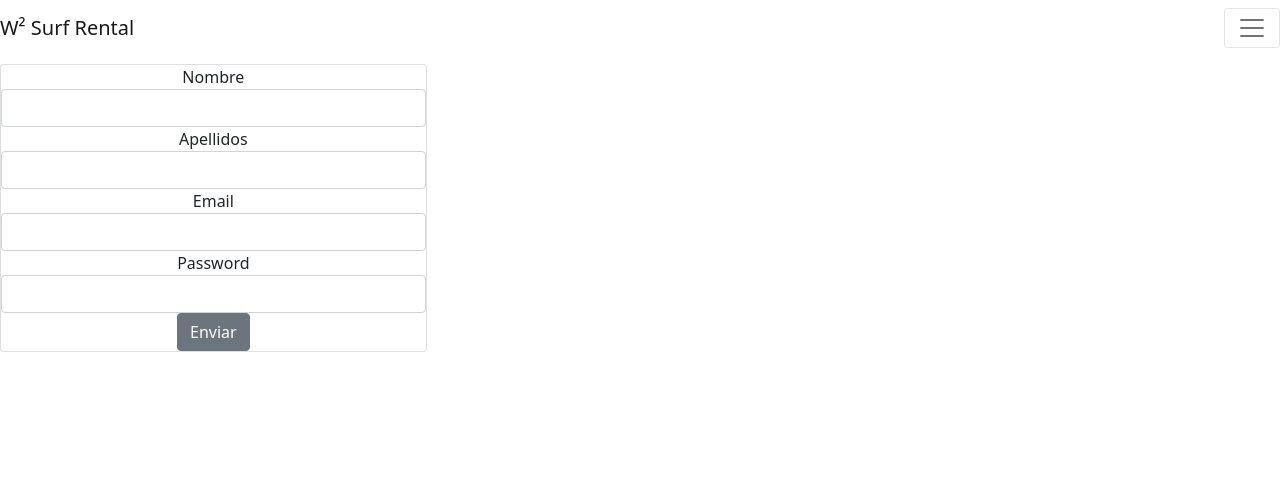
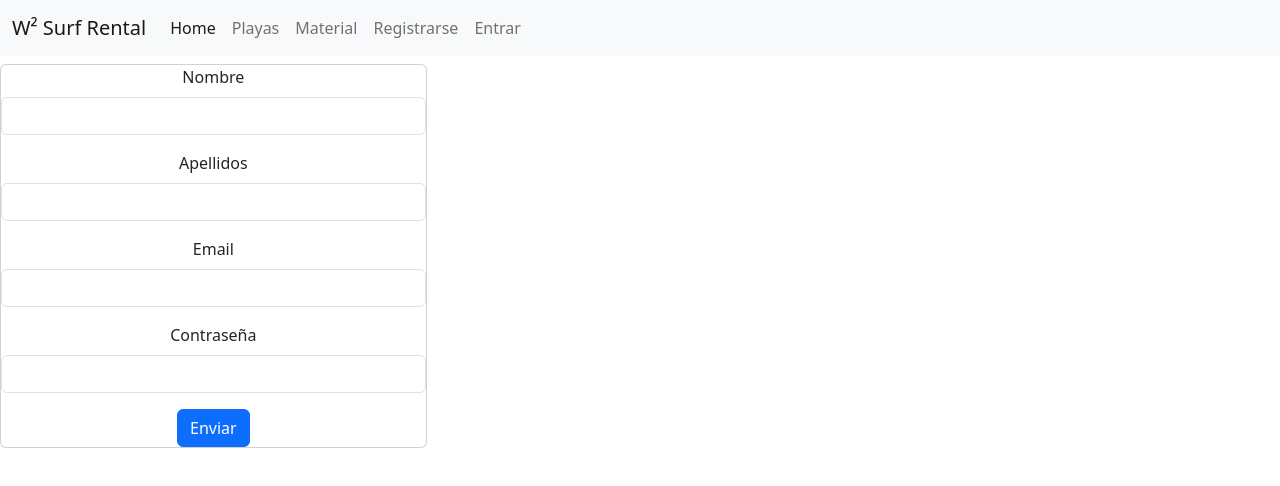
Before and after one commit to CarlaMaceiras/W2-Surf-Rental, a React (Create React App) app in the folder client/: page /users/signup in a window 1280 px wide. Shown: the top 486 px of the page. Built offline with nearby package versions, Linux system fonts and the light colour scheme.

Commit message:
new component

```diff
--- a/client/public/index.html
+++ b/client/public/index.html
@@ -8,6 +8,8 @@
     <meta name="description" content="Web site created using create-react-app"/>
     <link rel="apple-touch-icon" href="%PUBLIC_URL%/logo192.png" />
     <link rel="manifest" href="%PUBLIC_URL%/manifest.json" />
+    <link href="https://cdn.jsdelivr.net/npm/bootstrap@5.0.2/dist/css/bootstrap.min.css" rel="stylesheet"
+    integrity="sha384-EVSTQN3/azprG1Anm3QDgpJLIm9Nao0Yz1ztcQTwFspd3yD65VohhpuuCOmLASjC" crossorigin="anonymous">
 
     <title>React App</title>
   </head>
@@ -15,5 +17,9 @@
 
     <div id="root"></div>
 
+    <script src="https://cdn.jsdelivr.net/npm/bootstrap@5.0.0/dist/js/bootstrap.bundle.min.js"
+    integrity="sha384-p34f1UUtsS3wqzfto5wAAmdvj+osOnFyQFpp4Ua3gs/ZVWx6oOypYoCJhGGScy+8"
+    crossorigin="anonymous"></script>
+
   </body>
 </html>
--- a/client/src/App.js
+++ b/client/src/App.js
@@ -34,10 +34,6 @@ function App() {
             <Signup />
           </Route>
 
-          <Route path="/users/login/:beachId/:equipmentId">
-            <Login />
-          </Route>
-
           <Route path="/users/login">
             <Login />
           </Route>
@@ -58,7 +54,7 @@ function App() {
             <SportEquipment />
           </Route>
 
-          <Route path="/rent/newRental/:beachId/:equipmentId">
+          <Route path="/rent/newRental/:beachId/:equipmentId/:date">
             <NewRental />
           </Route>
 
--- a/client/src/components/Header/NavBar.js
+++ b/client/src/components/Header/NavBar.js
@@ -1,43 +1,30 @@
-import React, { useState } from 'react';
-import { Collapse, Navbar, NavbarToggler, NavbarBrand, Nav, NavItem, NavLink } from 'reactstrap';
+import React from 'react';
 
 const NavBar = (props) => {
-  const [collapsed, setCollapsed] = useState(true);
 
-   const toggleNavbar = () => setCollapsed(!collapsed);
 
     return (
-        <div>
-      <Navbar color="white" light>
-        <NavbarBrand href="/" className="w2">W² Surf Rental</NavbarBrand>
-        <NavbarToggler onClick={toggleNavbar} className="mr-2" />
-        <Collapse isOpen={!collapsed} navbar>
-          <Nav navbar>
+      <div>
 
-            <NavItem>
-              <NavLink href="/">Home</NavLink>
-            </NavItem>
+          <nav class="navbar navbar-expand-lg navbar-light bg-light">
+            <div class="container-fluid">
+              <a class="navbar-brand" href="#">W² Surf Rental</a>
+              <button class="navbar-toggler" type="button" data-bs-toggle="collapse" data-bs-target="#navbarNavAltMarkup" aria-controls="navbarNavAltMarkup" aria-expanded="false" aria-label="Toggle navigation">
+                <span class="navbar-toggler-icon"></span>
+              </button>
+              <div class="collapse navbar-collapse" id="navbarNavAltMarkup">
+                <div class="navbar-nav">
+                  <a class="nav-link active" aria-current="page" href="/">Home</a>
+                  <a class="nav-link" href="/beaches">Playas</a>
+                  <a class="nav-link" href="/sports">Material</a>
+                  <a class="nav-link" href="/users/signup">Registrarse</a>
+                  <a class="nav-link" href="/users/login">Entrar</a>
+                </div>
+              </div>
+            </div>
+          </nav>
 
-            <NavItem>
-              <NavLink href="/beaches">Playas</NavLink>
-            </NavItem>
-
-            <NavItem>
-              <NavLink href="/sports">Material</NavLink>
-            </NavItem>
-
-            <NavItem>
-              <NavLink href="/users/signup">Registrarse</NavLink>
-            </NavItem>
-
-            <NavItem>
-              <NavLink href="/users/login">Entrar</NavLink>
-            </NavItem>
-
-          </Nav>
-        </Collapse>
-      </Navbar>
-    </div>
+      </div>
 
     );
 };
--- a/client/src/components/User/login/Login.js
+++ b/client/src/components/User/login/Login.js
@@ -1,13 +1,10 @@
 import React, { useState } from 'react';
 import axios from 'axios';
-import { Button, Form, FormGroup, Label, Input } from 'reactstrap';
-import { useHistory, useParams } from 'react-router-dom';
+import { useHistory } from 'react-router-dom';
 
 function Login(){
 
     let history = useHistory();
-
-    const { beachId, equipmentId } = useParams();
 
     const [ email, setEmail ] = useState("");
     const [password, setPassword ] = useState("");
@@ -24,12 +21,7 @@ function Login(){
         localStorage.setItem("w2_token", response.data.token)
         setTimeout(() => {
 
-            if (!beachId || !equipmentId) {
-                history.push("/beaches");
-            }
-            else {
-                history.push("/rent/newRental/:beachId/:equipmentId");
-            }
+          history.push("/beaches");
 
         }, 2000);
 
@@ -40,33 +32,27 @@ function Login(){
       }
     };
 
-
-
-
-
     return (
       <div className= "card col-12 col-lg-4 login-card mt-2 hv-center">
-          <Form>
+        <form>
+          <div class="mb-3">
+            <label for="exampleInputEmail1" class="form-label">Email</label>
+            <input type="email" class="form-control" id="exampleInputEmail1" aria-describedby="emailHelp" value= {email} onChange= {(e) => setEmail(e.target.value)}/>
 
-            <FormGroup>
-              <Label for="exampleEmail">Email</Label>
-              <Input type="email" name="email" id="exampleEmail" placeholder="" value= {email} onChange= {(e) => setEmail(e.target.value)}/>
-            </FormGroup>
+          </div>
+          <div class="mb-3">
+            <label for="exampleInputPassword1" class="form-label">Contraseña</label>
+            <input type="password" class="form-control" id="exampleInputPassword1" value= {password} onChange= {(e) => setPassword(e.target.value)}/>
+          </div>
 
-            <FormGroup>
-              <Label for="examplePassword">Password</Label>
-              <Input type="password" name="password" id="examplePassword" placeholder="" value= {password} onChange= {(e) => setPassword(e.target.value)}/>
-            </FormGroup>
-
-            <Button type="submit" className="btn btn-primary" onClick= {handleClick}>Enviar</Button>
-
-        </Form>
+          <button type="submit" class="btn btn-primary" onClick= {handleClick}>Enviar</button>
+        </form>
 
         <div className="alert alert-success mt-2" style={{ display: successMessage ? 'block' : 'none' }} role="alert">
           {successMessage}
         </div>
       </div>
-    )
-  }
+    );
+};
 
   export default Login;
--- a/client/src/components/User/signup/Signup.js
+++ b/client/src/components/User/signup/Signup.js
@@ -1,6 +1,5 @@
 import React, { useState } from 'react';
 import axios from 'axios';
-import { Button, Form, FormGroup, Label, Input } from 'reactstrap';
 import { useHistory } from 'react-router-dom';
 
 
@@ -45,37 +44,40 @@ function Signup(){
 
 
   return (
-    <div className= "card col-12 col-lg-4 login-card mt-2 hv-center">
-        <Form>
 
-          <FormGroup className="mb-2 mr-sm-2 mb-sm-0">
-            <Label for="examplePassword">Nombre</Label>
-            <Input type="text" name="name" id="userName" placeholder="" value= {name} onChange= {(e) => setName(e.target.value)}/>  {/* función que llama a setEmail. e= (event del onChange) que nos coge el valor del imput. target (es el imput completo) */}
-          </FormGroup>
 
-          <FormGroup>
-            <Label for="exampleEmail">Apellidos</Label>
-            <Input type="text" name="surname" id="userSurname" placeholder="" value= {surname} onChange= {(e) => setSurname(e.target.value)}/>
-          </FormGroup>
+  <div className= "card col-12 col-lg-4 login-card mt-2 hv-center">
+    <form>
 
-          <FormGroup>
-            <Label for="exampleEmail">Email</Label>
-            <Input type="email" name="email" id="exampleEmail" placeholder="" value= {email} onChange= {(e) => setEmail(e.target.value)}/>
-          </FormGroup>
+      <div class="mb-3">
+        <label for="exampleInputName" class="form-label">Nombre</label>
+        <input type="text" class="form-control" id="exampleInputName"  value= {name} onChange= {(e) => setName(e.target.value)}/>    {/* función que llama a setEmail. e= (event del onChange) que nos coge el valor del imput. target (es el imput completo) */}
+      </div>
 
-          <FormGroup>
-            <Label for="examplePassword">Password</Label>
-            <Input type="password" name="password" id="examplePassword" placeholder="" value= {password} onChange= {(e) => setPassword(e.target.value)}/>
-          </FormGroup>
+      <div class="mb-3">
+        <label for="exampleInputSurname" class="form-label">Apellidos</label>
+        <input type="text" class="form-control" id="exampleInputSurname"  value= {surname} onChange= {(e) => setSurname(e.target.value)}/>
+      </div>
 
-          <Button type="submit" className="btn btn-primary" onClick= {handleClick}>Enviar</Button>
+      <div class="mb-3">
+        <label for="exampleInputEmail1" class="form-label">Email</label>
+        <input type="email" class="form-control" id="exampleInputEmail1" aria-describedby="emailHelp" value= {email} onChange= {(e) => setEmail(e.target.value)}/>
+      </div>
 
-      </Form>
+      <div class="mb-3">
+        <label for="exampleInputPassword1" class="form-label">Contraseña</label>
+        <input type="password" class="form-control" id="exampleInputPassword1" value= {password} onChange= {(e) => setPassword(e.target.value)}/>
+      </div>
 
-      <div className="alert alert-success mt-2" style={{ display: successMessage ? 'block' : 'none' }} role="alert">
-        {successMessage}
-      </div>
+      <button type="submit" class="btn btn-primary" onClick= {handleClick}>Enviar</button>
+
+    </form>
+
+    <div className="alert alert-success mt-2" style={{ display: successMessage ? 'block' : 'none' }} role="alert">
+      {successMessage}
     </div>
+
+  </div>
   )
 }
 
--- a/client/src/index.js
+++ b/client/src/index.js
@@ -4,6 +4,9 @@ import './index.css';
 import App from './App';
 import reportWebVitals from './reportWebVitals';
 import 'bootstrap/dist/css/bootstrap.css';
+import $ from 'jquery';
+import Popper from 'popper.js';
+import 'bootstrap/dist/js/bootstrap.bundle.min';
 
 ReactDOM.render(
   <React.StrictMode>
--- a/package.json
+++ b/package.json
@@ -25,7 +25,6 @@
   },
   "dependencies": {
     "bcrypt": "^5.0.1",
-    "bootstrap": "^5.0.2",
     "cloudinary": "^1.26.0",
     "cors": "^2.8.5",
     "dotenv": "^10.0.0",
@@ -37,7 +36,6 @@
     "jsonwebtoken": "^8.5.1",
     "mongoose": "^5.12.14",
     "react": "^17.0.2",
-    "react-dom": "^17.0.2",
-    "reactstrap": "^8.9.0"
+    "react-dom": "^17.0.2"
   }
 }
```
Also changed, not shown: client/src/components/Beach/Beach.js (+33 -4 lines), client/src/components/Rental/NewRental.js (+34 -21 lines), 2 other files (tests, documents, lock files or other folders).
